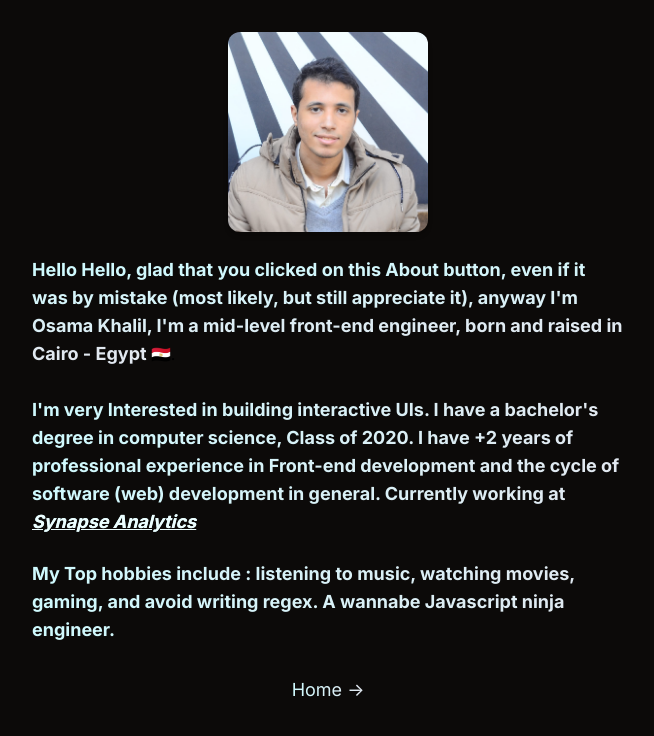
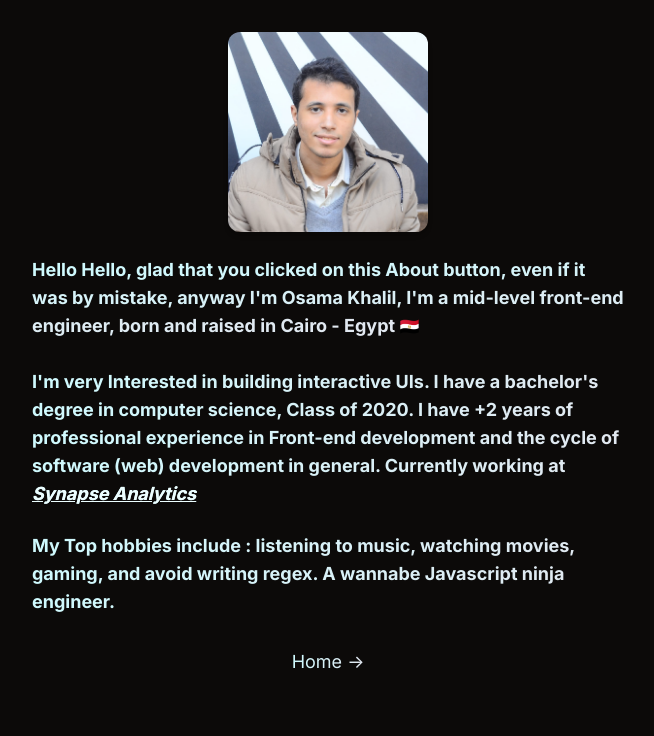
Before and after one commit to OsamaKhalilMohamed/Portfolio, a Next.js app: page /About in a window 1280 px wide. Shown: the top 736 px of the page, without its empty margins (312-966 px from the left). Built offline with nearby package versions, Linux system fonts and the light colour scheme.

Commit message:
changed about

```diff
--- a/src/pages/About/index.tsx
+++ b/src/pages/About/index.tsx
@@ -5,9 +5,7 @@ import Link from "next/link";
 import Image from "next/image";
 import me from "../../../public/me.jpg";
 
-type Props = {};
-
-export default function About({}: Props): React.ReactElement {
+export default function About(): React.ReactElement {
   return (
     <>
       <Head>
@@ -44,11 +42,10 @@ export default function About({}: Props): React.ReactElement {
           <div>
             <span className="bg-gradient-to-r from-cyan-100 to-slate-200 bg-clip-text text-lg font-bold text-transparent">
               Hello Hello, glad that you clicked on this About button, even if
-              it was by mistake (most likely, but still appreciate it), anyway
-              I'm Osama Khalil, I'm a mid-level front-end engineer, born and
-              raised in Cairo - Egypt{" "}
+              it was by mistake, anyway I'm Osama Khalil, I'm a mid-level
+              front-end engineer, born and raised in Cairo - Egypt{" "}
             </span>{" "}
-            <span className="bg-none text-inherit">🇪🇬</span>.
+            <span className="bg-none text-inherit">🇪🇬</span>
             <p className="bg-gradient-to-r from-cyan-100 to-slate-200 bg-clip-text text-lg font-bold text-transparent">
               {" "}
               <br /> I'm very Interested in building interactive UIs. I have a
--- /dev/null
+++ b/src/pages/Skills/index.tsx
@@ -0,0 +1,7 @@
+import React from "react";
+
+type Props = {};
+
+export default function SkillsAndTools({}: Props) {
+  return <div>SkillsAndTools</div>;
+}
--- a/src/pages/_app.tsx
+++ b/src/pages/_app.tsx
@@ -10,7 +10,7 @@ const inter = Inter({
 
 const MyApp: AppType = ({ Component, pageProps }) => {
   return (
-    <main className={inter.className}>
+    <main className={`${inter.className}  min-h-screen bg-stone-950`}>
       <Component {...pageProps} />
     </main>
   );
--- a/src/pages/index.tsx
+++ b/src/pages/index.tsx
@@ -19,7 +19,7 @@ export default function Home(): React.ReactElement {
         <link rel="icon" href="/favicon.ico" />
       </Head>
       <main
-        className={`flex min-h-screen flex-col items-center justify-center bg-stone-950`}
+        className={`flex min-h-screen flex-col items-center justify-center`}
       >
         <motion.div
           initial={{ opacity: 0, scale: 0.5 }}
@@ -50,6 +50,7 @@ export default function Home(): React.ReactElement {
               Projects
             </p>
           </motion.div>
+          <Link href="/Skills">
             <motion.div
               whileHover={{ scale: 1.1 }}
               whileTap={{ scale: 0.9 }}
@@ -58,9 +59,11 @@ export default function Home(): React.ReactElement {
               className="mb-4 cursor-pointer rounded-lg bg-stone-800 p-5 text-center shadow-md hover:bg-stone-700 md:mb-0"
             >
               <p className="bg-gradient-to-r from-cyan-100 to-slate-200 bg-clip-text text-2xl font-bold text-transparent">
-              Skills
+                Skills + Tools
               </p>
             </motion.div>
+          </Link>
+
           <motion.div
             whileHover={{ scale: 1.1 }}
             whileTap={{ scale: 0.9 }}
```
Lines whose indentation alone changed are shown as unchanged.
